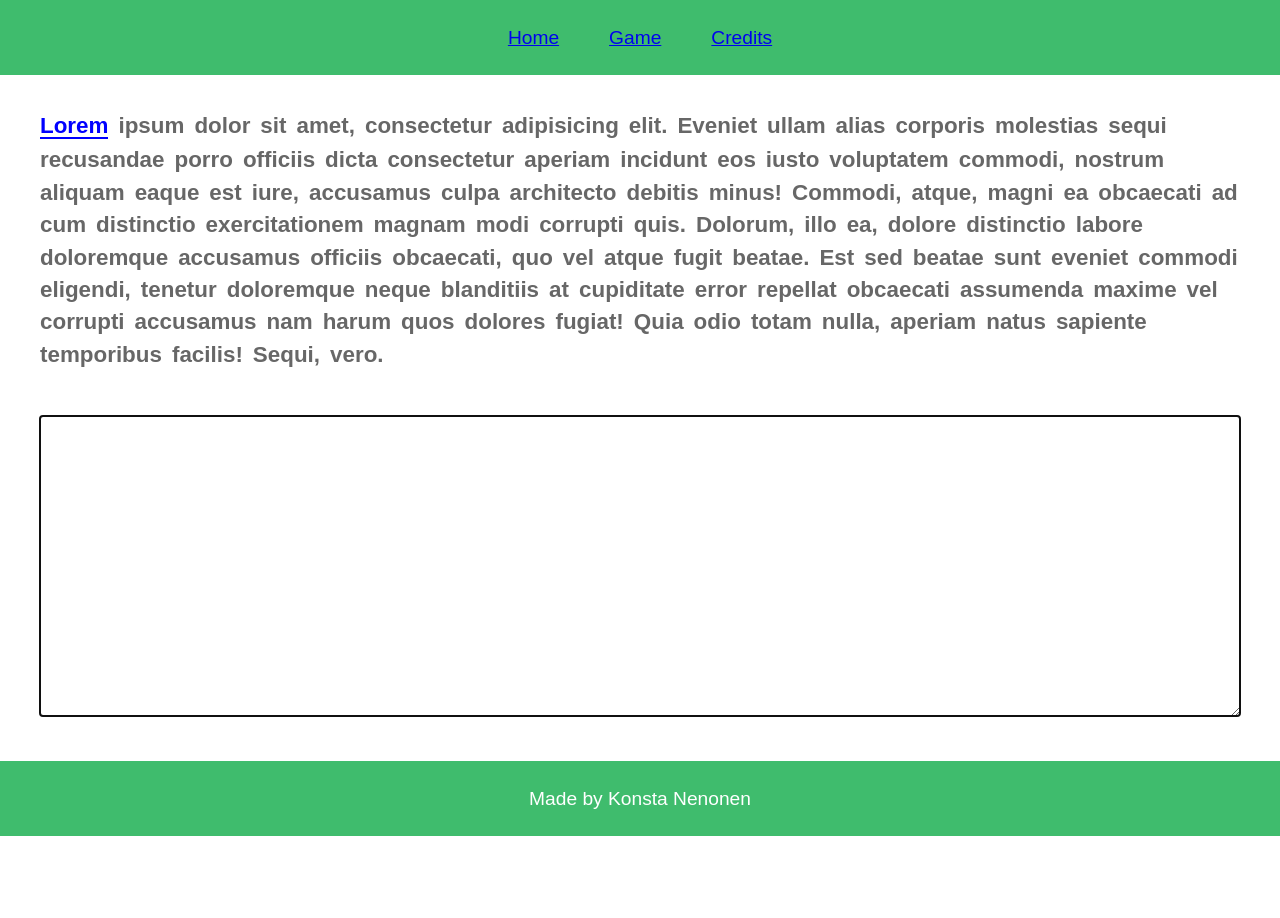
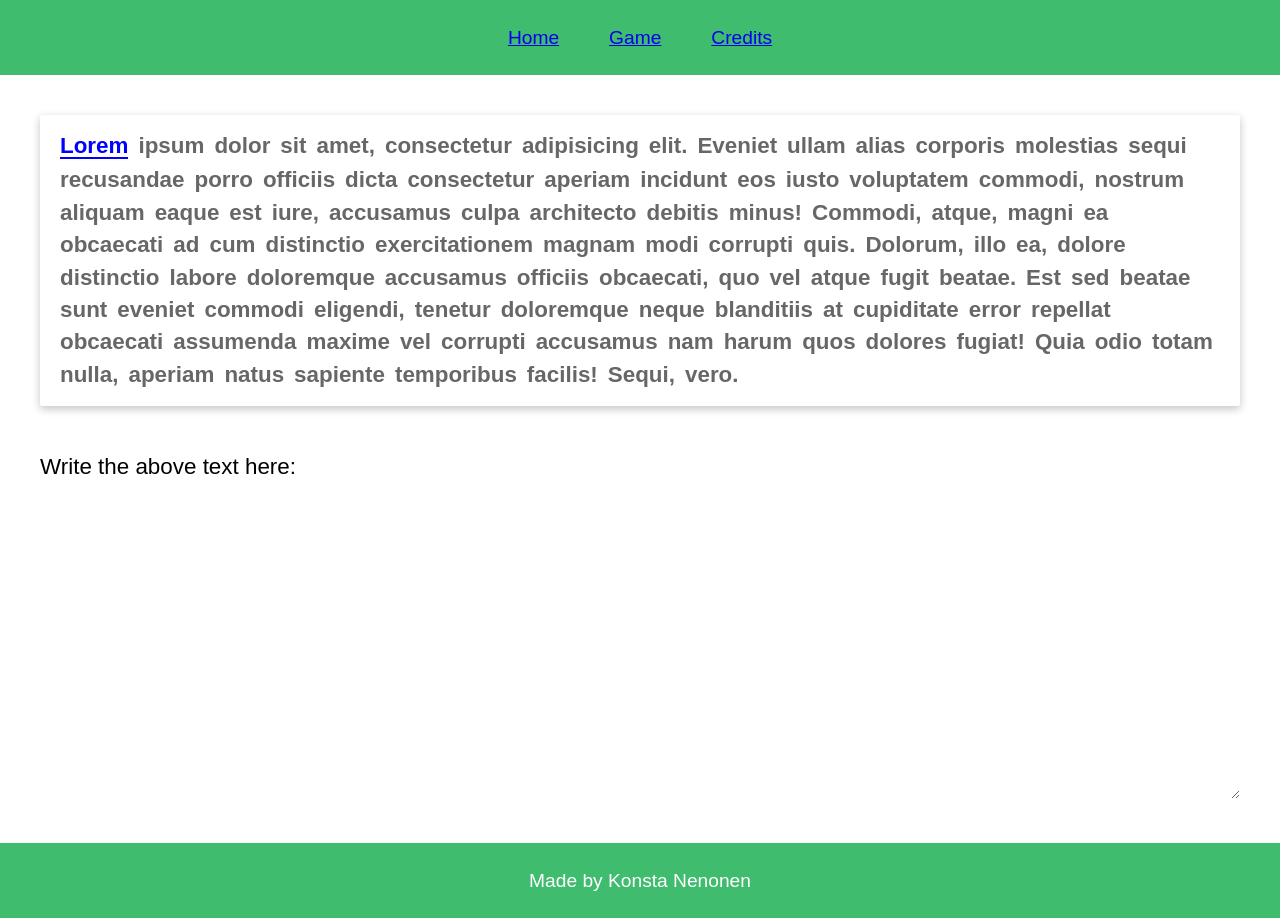
Before and after one commit to Konstanenonen/typing-game, a React (Create React App) app: page /game in a window 1280 px wide. Before the commit the page ends 836 px from the top, so only its background shows below. Built offline with nearby package versions, Linux system fonts and the light colour scheme.

Commit message:
Made more styling improvements

```diff
--- a/src/routes/game.module.scss
+++ b/src/routes/game.module.scss
@@ -11,6 +11,10 @@
   flex-wrap: wrap;
   font-weight: bold;
   color: rgb(103, 103, 103);
+  margin-bottom: 50px;
+  box-shadow: rgba(0, 0, 0, 0.24) 0px 3px 8px;
+  padding: 20px;
+  border-radius: 2px;
 }
 
 .correct {
@@ -27,10 +31,18 @@
 }
 
 .input {
-  padding: 10px;
-  font-size: 1rem;
-  margin-top: 50px;
-  border-style: none;
+  margin-top: 20px;
+  font-size: 1.4rem;
   width: 100%;
   height: 300px;
+  border: none;
+  overflow: auto;
+  outline: none;
+  -webkit-box-shadow: none;
+  -moz-box-shadow: none;
+  box-shadow: none;
 }
+
+.input:active {
+  border: 1px solid white;
+}
--- a/src/routes/game.tsx
+++ b/src/routes/game.tsx
@@ -35,15 +35,19 @@ function Game() {
   return (
     <div className={styles.container}>
       <p className={styles.wordArea}>{wordElements}</p>
+      <label htmlFor="user-input">
+        Write the above text here:
         <textarea
+          name="user-input"
+          id="user-input"
           className={styles.input}
           value={input}
           onChange={(e: any) => setInput(e.target.value)}
           // eslint-disable-next-line jsx-a11y/no-autofocus
           autoFocus
-      >
-        It was a dark and stormy night...
-      </textarea>
+          spellCheck="false"
+        />
+      </label>
     </div>
   );
 }
```
Lines whose indentation alone changed are shown as unchanged.
